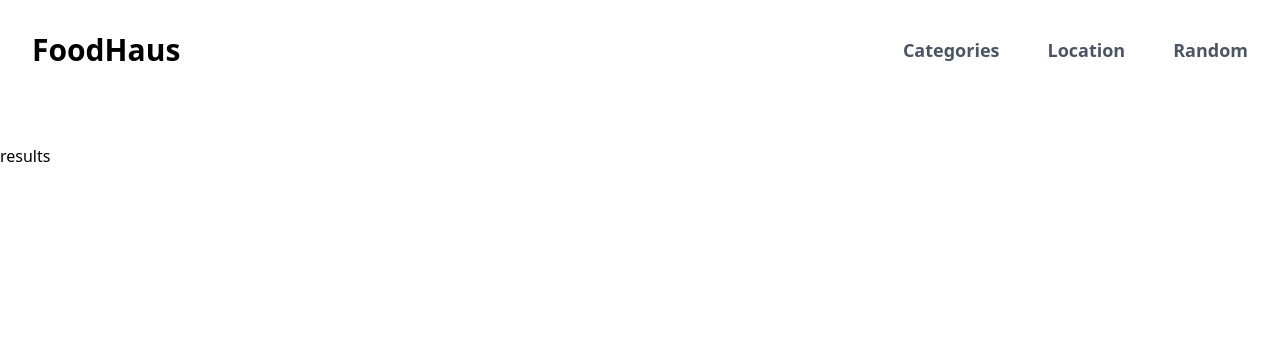
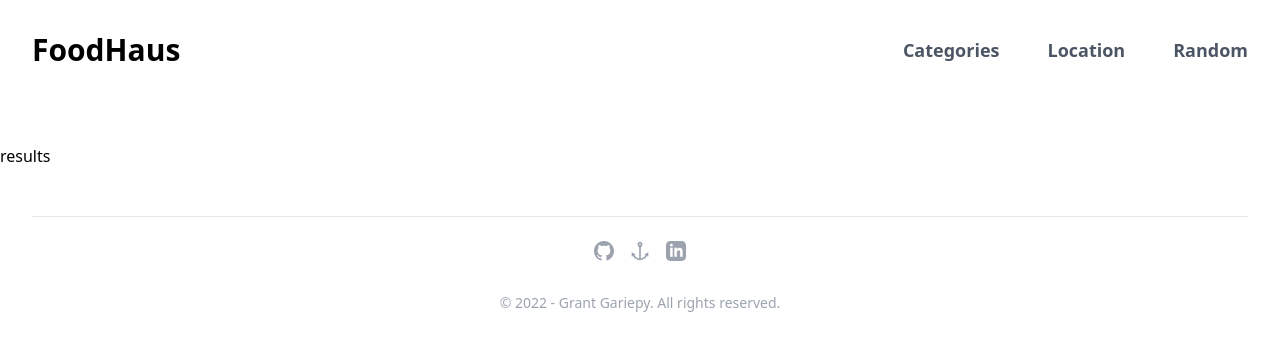
Before and after one commit to grantgariepy/foodhaus, a Next.js app: page /results in a window 1280 px wide. Shown: the top 350 px of the page. Built offline with nearby package versions, Linux system fonts and the light colour scheme.

Commit message:
added footer and cta, title change in random selec

```diff
--- a/app/components/CallToAction.tsx
+++ b/app/components/CallToAction.tsx
@@ -2,27 +2,37 @@ export default function CallToAction() {
   return (
     <div className='bg-white py-6 sm:py-8 lg:py-12'>
       <div className='max-w-screen-2xl px-4 md:px-8 mx-auto'>
-        <div className='max-w-xl flex flex-col items-center text-center mx-auto'>
-          <p className='text-green-500 md:text-lg xl:text-xl font-semibold mb-4 md:mb-6'>
-            Proud to introduce
-          </p>
-          <h1 className='text-black-800 text-3xl sm:text-4xl md:text-5xl font-bold mb-8 md:mb-12'>
-            Revolutionary way to build the web
-          </h1>
-          <div className='w-full flex flex-col sm:flex-row sm:justify-center gap-2.5'>
-            <a
-              href='#'
-              className='inline-block bg-green-500 hover:bg-green-600 active:bg-green-700 focus-visible:ring ring-green-300 text-white text-sm md:text-base font-semibold text-center rounded-lg outline-none transition duration-100 px-8 py-3'
-            >
-              Start now
-            </a>
-            <a
-              href='#'
-              className='inline-block bg-gray-200 hover:bg-gray-300 focus-visible:ring ring-green-300 text-gray-500 active:text-gray-700 text-sm md:text-base font-semibold text-center rounded-lg outline-none transition duration-100 px-8 py-3'
-            >
-              Take tour
-            </a>
+        <div className='md:h-80 flex flex-col sm:flex-row bg-gray-900 rounded-lg overflow-hidden'>
+          {/* content - start */}
+          <div className='w-full sm:w-1/2 lg:w-2/5 flex flex-col p-4 sm:p-8'>
+            <h2 className='text-white text-xl md:text-2xl lg:text-4xl font-bold mb-4'>
+              Can't Choose?
+              <br />
+              Let us choose for you!
+            </h2>
+            <p className='max-w-md text-gray-400 mb-8'>
+              Click the button below and you will be taken to a random recipe in our catalogue!
+            </p>
+            <div className='mt-auto'>
+              <a
+                href='/random'
+                className='inline-block bg-white hover:bg-gray-100 active:bg-gray-200 focus-visible:ring ring-indigo-300 text-gray-800 text-sm md:text-base font-semibold text-center rounded-lg outline-none transition duration-100 px-8 py-3'
+              >
+                Random Recipe
+              </a>
+            </div>
           </div>
+          {/* content - end */}
+          {/* image - start */}
+          <div className='w-full sm:w-1/2 lg:w-3/5 h-48 sm:h-auto order-first sm:order-none bg-gray-700'>
+            <img
+              src='https://images.unsplash.com/photo-1504674900247-0877df9cc836?ixlib=rb-4.0.3&ixid=MnwxMjA3fDB8MHxwaG90by1wYWdlfHx8fGVufDB8fHx8&auto=format&fit=crop&w=1470&q=80'
+              loading='lazy'
+              alt='Photo by @lvnatikk'
+              className='w-full h-full object-cover object-center'
+            />
+          </div>
+          {/* image - end */}
         </div>
       </div>
     </div>
--- /dev/null
+++ b/app/components/Footer.tsx
@@ -0,0 +1,65 @@
+export default function Footer() {
+  return (
+    <div className='bg-white pt-4 sm:pt-10 lg:pt-12'>
+      <footer className='max-w-screen-2xl px-4 md:px-8 mx-auto'>
+        <div className='flex flex-col items-center border-t pt-6'>
+          {/* social - start */}
+          <div className='flex gap-4'>
+            <a
+              href='https://github.com/grantgariepy'
+              target='_blank'
+              className='text-gray-400 hover:text-gray-500 active:text-gray-600 transition duration-100'
+            >
+              <svg
+                className='w-5 h-5'
+                width={24}
+                height={24}
+                viewBox='0 0 24 24'
+                fill='currentColor'
+                xmlns='http://www.w3.org/2000/svg'
+              >
+                <path d='M12 0c-6.626 0-12 5.373-12 12 0 5.302 3.438 9.8 8.207 11.387.599.111.793-.261.793-.577v-2.234c-3.338.726-4.033-1.416-4.033-1.416-.546-1.387-1.333-1.756-1.333-1.756-1.089-.745.083-.729.083-.729 1.205.084 1.839 1.237 1.839 1.237 1.07 1.834 2.807 1.304 3.492.997.107-.775.418-1.305.762-1.604-2.665-.305-5.467-1.334-5.467-5.931 0-1.311.469-2.381 1.236-3.221-.124-.303-.535-1.524.117-3.176 0 0 1.008-.322 3.301 1.23.957-.266 1.983-.399 3.003-.404 1.02.005 2.047.138 3.006.404 2.291-1.552 3.297-1.23 3.297-1.23.653 1.653.242 2.874.118 3.176.77.84 1.235 1.911 1.235 3.221 0 4.609-2.807 5.624-5.479 5.921.43.372.823 1.102.823 2.222v3.293c0 .319.192.694.801.576 4.765-1.589 8.199-6.086 8.199-11.386 0-6.627-5.373-12-12-12z' />
+              </svg>
+            </a>
+            <a
+              href='https://grantgariepy.com'
+              target='_blank'
+              className='text-gray-400 hover:text-gray-500 active:text-gray-600 transition duration-100'
+            >
+              <svg
+                className='w-5 h-5'
+                width={24}
+                height={24}
+                viewBox='0 0 24 24'
+                fill='currentColor'
+                xmlns='http://www.w3.org/2000/svg'
+              >
+                <path d='M17.133 16.202l1.596.923c-1.508 2.055-3.606 3.548-5.729 3.875v-12.102c0-2.39 2-2.619 2-4.898 0-1.654-1.346-3-3-3s-3 1.346-3 3c0 2.297 2 2.487 2 4.898v12.102c-2.123-.327-4.221-1.799-5.729-3.854l1.596-.944-4.867-2.811v5.621l1.5-.908c2.178 3.077 5.203 4.896 8.5 4.896s6.282-1.798 8.458-4.875l1.542.887v-5.621l-4.867 2.811zm-6.134-12.202c0-.551.449-1 1.001-1s1 .449 1 1-.449 1-1 1-1.001-.449-1.001-1z' />
+              </svg>
+            </a>
+            <a
+              href='https://www.linkedin.com/in/grantgariepy/'
+              target='_blank'
+              className='text-gray-400 hover:text-gray-500 active:text-gray-600 transition duration-100'
+            >
+              <svg
+                className='w-5 h-5'
+                width={24}
+                height={24}
+                viewBox='0 0 24 24'
+                fill='currentColor'
+                xmlns='http://www.w3.org/2000/svg'
+              >
+                <path d='M19 0h-14c-2.761 0-5 2.239-5 5v14c0 2.761 2.239 5 5 5h14c2.762 0 5-2.239 5-5v-14c0-2.761-2.238-5-5-5zm-11 19h-3v-11h3v11zm-1.5-12.268c-.966 0-1.75-.79-1.75-1.764s.784-1.764 1.75-1.764 1.75.79 1.75 1.764-.783 1.764-1.75 1.764zm13.5 12.268h-3v-5.604c0-3.368-4-3.113-4 0v5.604h-3v-11h3v1.765c1.396-2.586 7-2.777 7 2.476v6.759z' />
+              </svg>
+            </a>
+          </div>
+          {/* social - end */}
+        </div>
+        <div className='text-gray-400 text-sm text-center py-8'>
+          © 2022 - Grant Gariepy. All rights reserved.
+        </div>
+      </footer>
+    </div>
+  );
+}
--- a/app/components/RandomSelection.tsx
+++ b/app/components/RandomSelection.tsx
@@ -17,7 +17,7 @@ export default async function RandomSelection() {
         {/* text - start */}
         <div className='mb-10 md:mb-16'>
           <h2 className='text-gray-800 text-2xl lg:text-3xl font-bold text-center mb-4 md:mb-6'>
-            Select Recipes
+            FoodHaus Favorites
           </h2>
         </div>
         {/* text - end */}
--- a/app/layout.tsx
+++ b/app/layout.tsx
@@ -1,3 +1,4 @@
+import Footer from './components/Footer';
 import Navbar from './components/Navbar';
 import './globals.css';
 
@@ -13,6 +14,7 @@ export default function RootLayout({ children }: { children: React.ReactNode })
       <body>
         <Navbar />
         {children}
+        <Footer />
       </body>
     </html>
   );
--- a/app/page.tsx
+++ b/app/page.tsx
@@ -1,4 +1,5 @@
 import CallToAction from './components/CallToAction';
+import Footer from './components/Footer';
 import Hero from './components/Hero';
 import RandomSelection from './components/RandomSelection';
 
```
